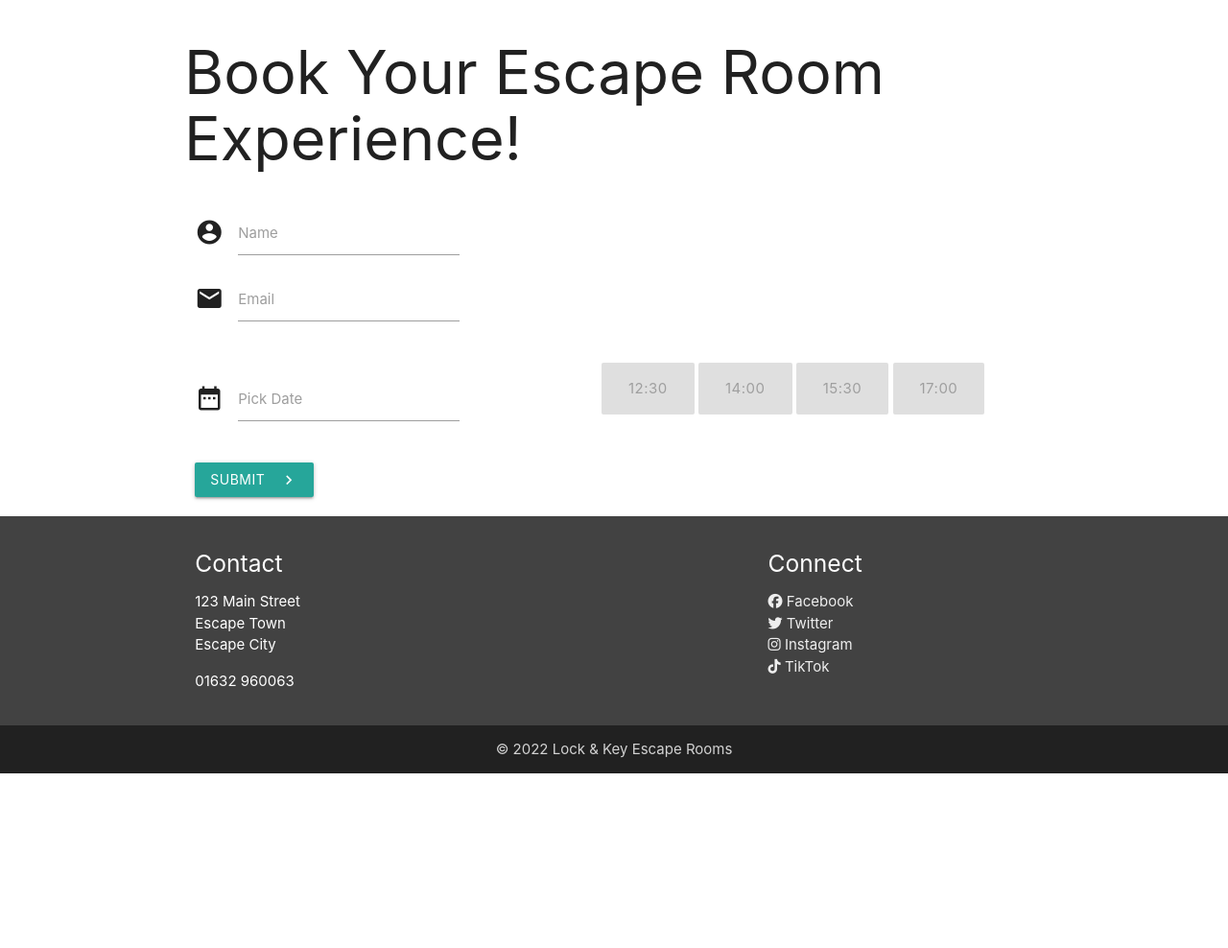
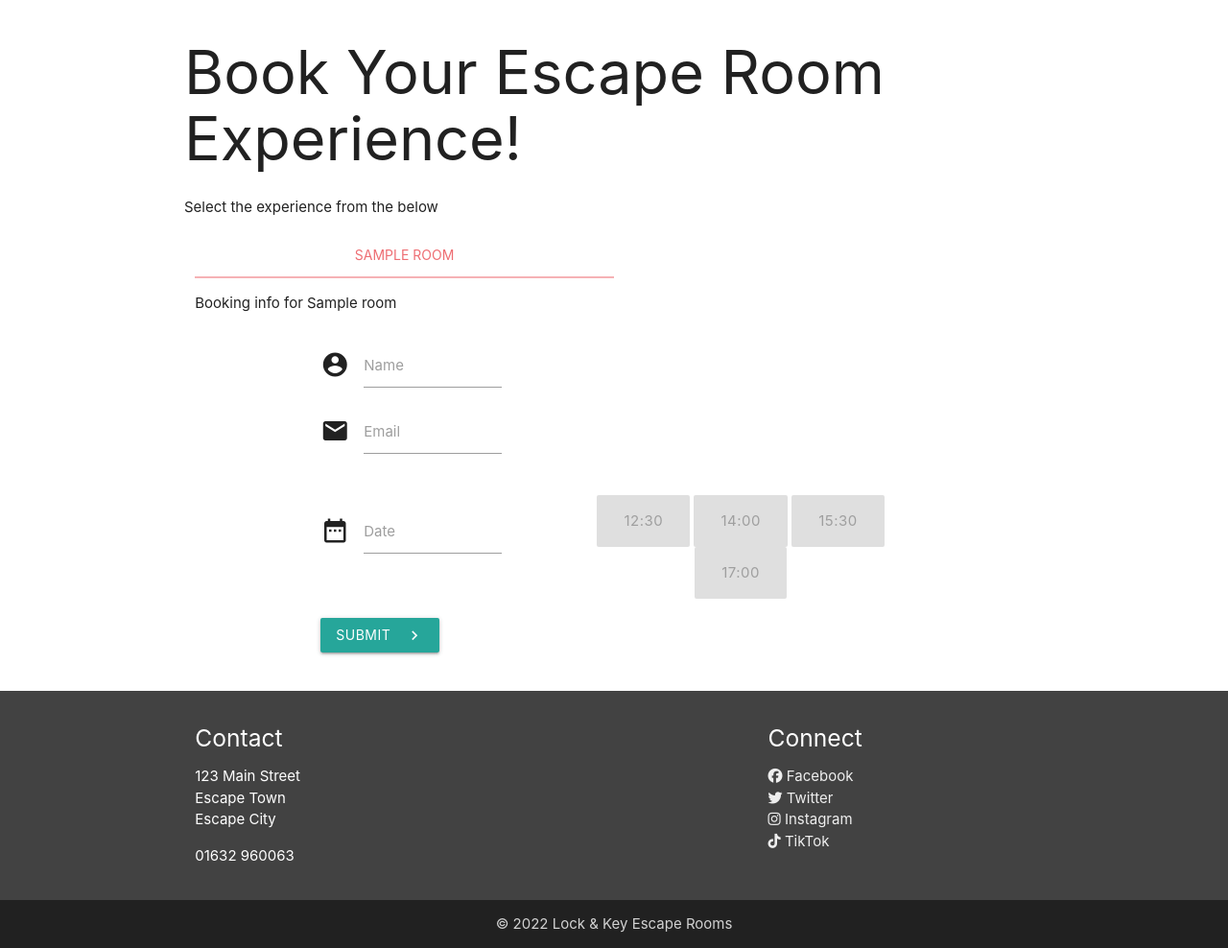
Before and after one commit to ChrisCherng/lock-and-key, a Django app: template templates/booking.html in a window 1280 px wide. Shown: the part 501-1489 px from the top of the page at 96% size. Before the commit the page ends 1307 px from the top, so only its background shows below. Run offline with Django 3.2, Linux system fonts and the light colour scheme; the template is opened without the code that fills it: values that come from a table or form of the project are taken from there, others are empty; tables that the repository leaves empty hold one stand-in row (values such as "Sample post"); some libraries are stand-ins or nearby versions.

Commit message:
add tabs to booking page for each room

```diff
--- a/rooms/urls.py
+++ b/rooms/urls.py
@@ -5,5 +5,5 @@ urlpatterns = [
     path('', views.RoomList.as_view(), name='home'),
     path('<slug:slug>/', views.RoomDetail.as_view(), name='room_detail'),
     path('contact', views.ContactForm, name='contact_form'),
-    path('booking', views.BookingPage, name='booking_page')
+    path('booking', views.BookingPage.as_view(), name='booking_page')
 ]
--- a/templates/base.html
+++ b/templates/base.html
@@ -83,6 +83,7 @@
             $('.datepicker').datepicker({
                 format: "dd mmm yyyy",
             });
+            $('ul.tabs').tabs();
         });
     </script>
 </body>
--- a/templates/booking.html
+++ b/templates/booking.html
@@ -4,8 +4,21 @@
 
 <div class="container">
     <h1>Book Your Escape Room Experience!</h1>
+    <p>Select the experience from the below</p>
 </div>
 
+<div class="container">
+    <div class="row">
+        <div class="col s12">
+            <ul class="tabs">
+                {% for room in room_list %}
+                    <li class="tab col s6"><a href="#{{ room.slug }}">{{ room.title }}</a></li>
+                {% endfor %}
+            </ul>
+        </div>
+        {% for room in room_list %}
+            <div class="col s12" id="{{ room.slug }}">
+                <p>Booking info for {{ room.title }}</p>
                 <div class="container">
                     <form action="">
                         <div class="row">
@@ -27,9 +40,8 @@
                                 <div class="input-field">
                                     <i class="material-icons prefix">date_range</i>
                                     <input type="text" class="datepicker" id="date">
-                        <label for="date">Pick Date</label>
+                                    <label for="date">Date</label>
                                 </div>
-                </form>
                             </div>
                             <div class="col s12 l7 offset-l1 center-align">
                                 <a class="waves-effect waves-light btn-large disabled">12:30</a>
@@ -47,7 +59,10 @@
                         </div>
                     </form>
                 </div>
-
+            </div>
+        {% endfor %}
+    </div>
+</div>
 
 
 {% endblock content %}
--- a/templates/room_detail.html
+++ b/templates/room_detail.html
@@ -7,7 +7,7 @@
         <div class="col s12 l6">
             <h1>{{ room.title }}</h1>
             <p>{{ room.room_description | safe }}</p>
-            <a class="waves-effect waves-light btn-large blue darken-4">Book Now!</a>
+            <a href="/booking" class="waves-effect waves-light btn-large blue darken-4">Book Now!</a>
         </div>
         <div class="col s12 l6">
             <img class="responsive-img" src="{{ room.room_image.url }}">
```
Also changed, not shown: rooms/views.py (+5 -2 lines), templates/contact.html (line endings or trailing spaces). Lines whose indentation alone changed are shown as unchanged.
